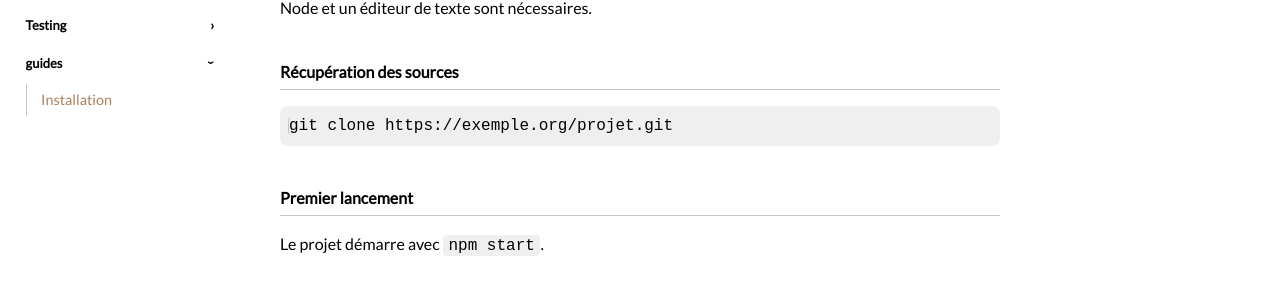
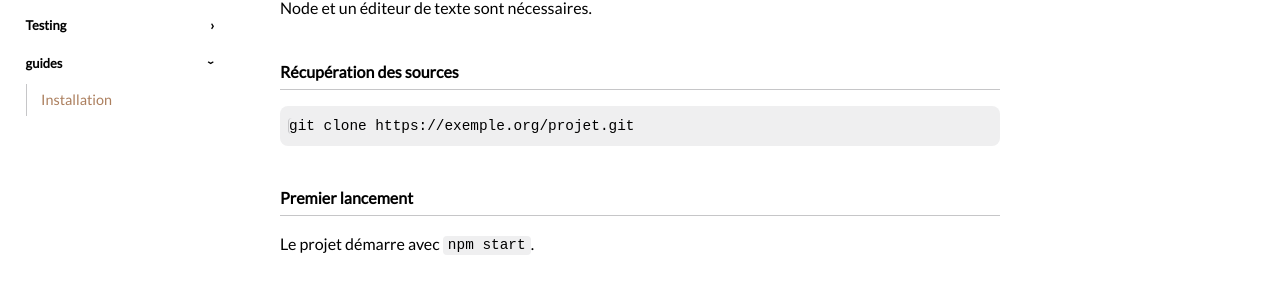
Before and after one commit to script-txt/script-txt.github.io, a Jekyll site: the page built from _posts/2026-10-12-installation.md, in a window 1280 px wide. Shown: the part 287-582 px from the top of the page. Built offline with Jekyll 4.4.1, drawn with Linux system fonts in a browser that asks for light colours.

Commit message:
Update default.html

```diff
--- a/_layouts/default.html
+++ b/_layouts/default.html
@@ -104,7 +104,7 @@
     margin: 2.5rem 0 1rem; padding-bottom: .3rem;
     border-bottom: 1px solid var(--border);
   }
-  main code { background: var(--hover); padding: .1em .35em; border-radius: .25rem; font-size: 1em; }
+  main code { background: var(--hover); padding: .1em .35em; border-radius: .25rem; font-size: .9em; }
   main pre { background: var(--hover); padding: 0.5rem; border-radius: .5rem; overflow-x: auto; }
   main pre code { background: none; padding: 0; border-left: 1px solid var(--border);}
   main img { display: block; max-width: 100%; height: auto; margin: 1rem 0; border-radius: .5rem; }
```
